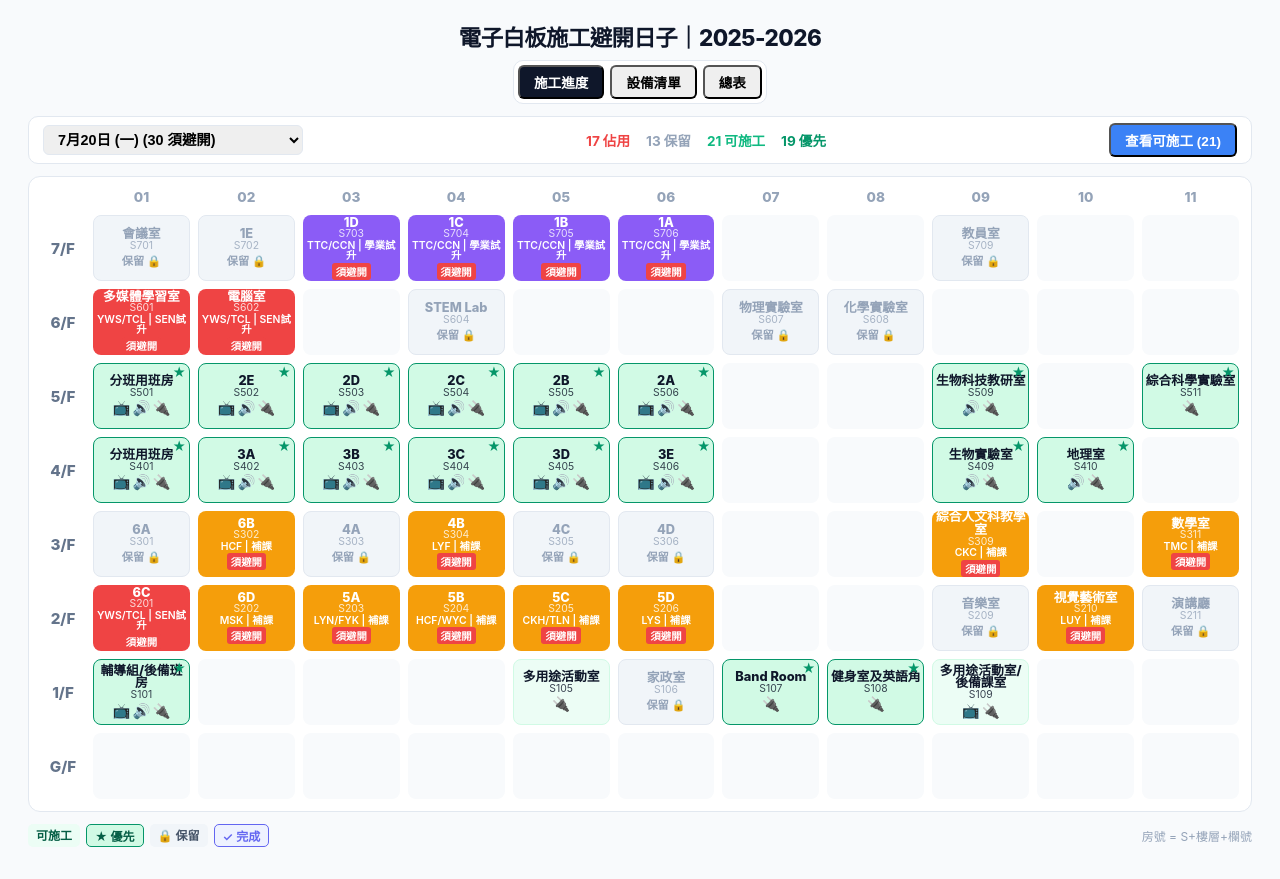
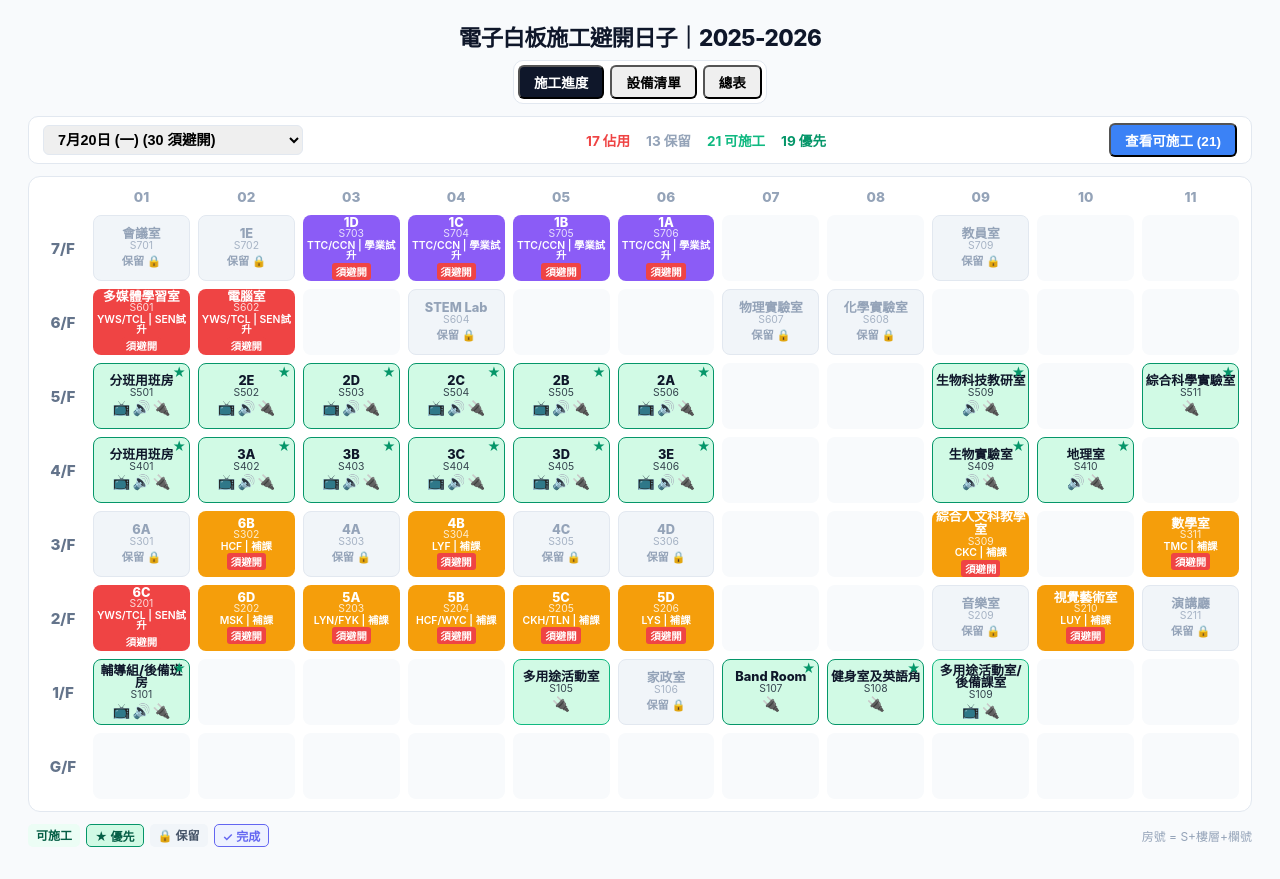
Before and after one commit to kingtmc314/whiteboard-scheduler, a Next.js app: page / in a window 1280 px wide. Built offline with nearby package versions, Linux system fonts and the light colour scheme.

Commit message:
Restore green background for free cells

```diff
--- a/app/globals.css
+++ b/app/globals.css
@@ -161,7 +161,7 @@ h1 {
 
 .cell:hover:not(.empty) { transform: translateY(-1px); box-shadow: 0 3px 5px -1px rgba(0, 0, 0, 0.1); }
 .empty { background: #f8fafc; cursor: default; }
-.free { background: #ecfdf5; border-color: #d1fae5; }
+.free { background: #d1fae5; border-color: #10b981; }
 .always-free { background: #d1fae5; border-color: var(--priority); }
 .used { color: white; }
 .reserved { background: #f1f5f9; border-color: #e2e8f0; color: #94a3b8; }
```
